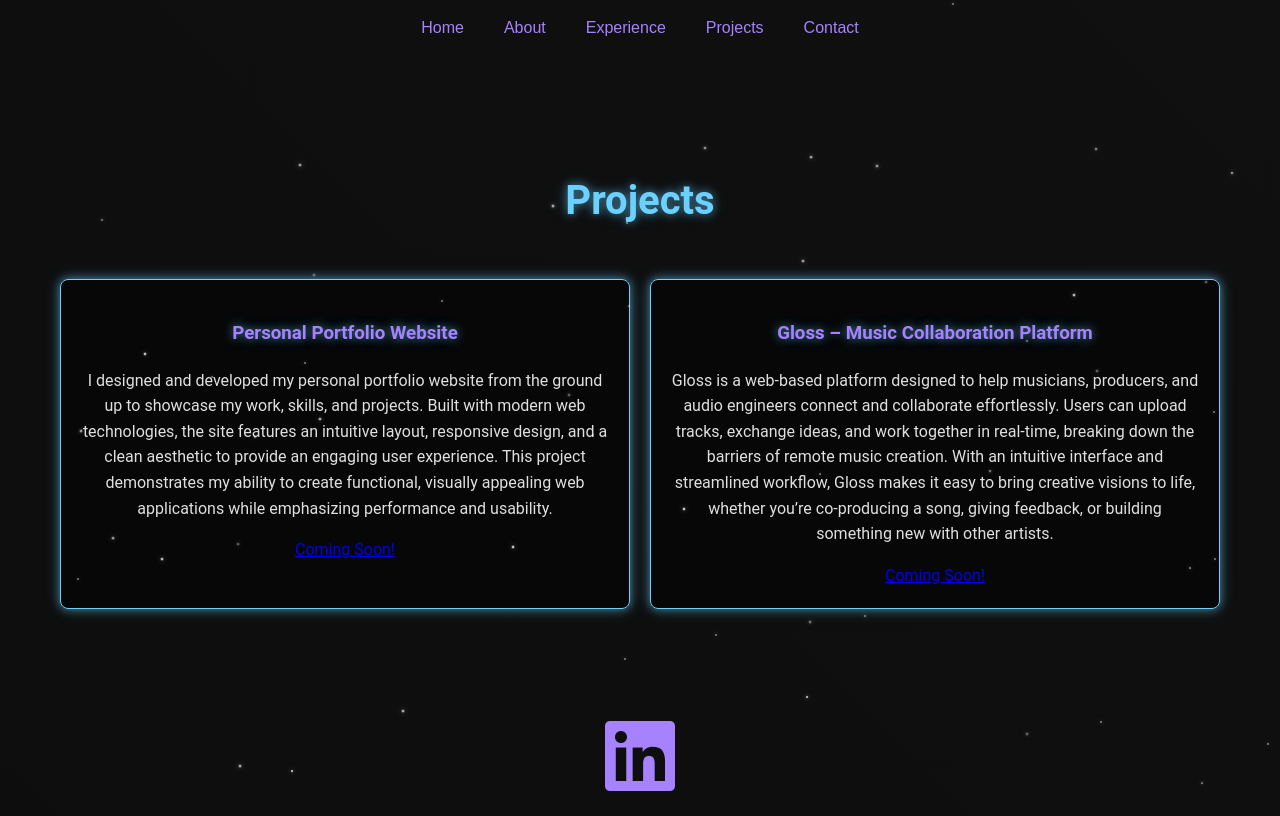
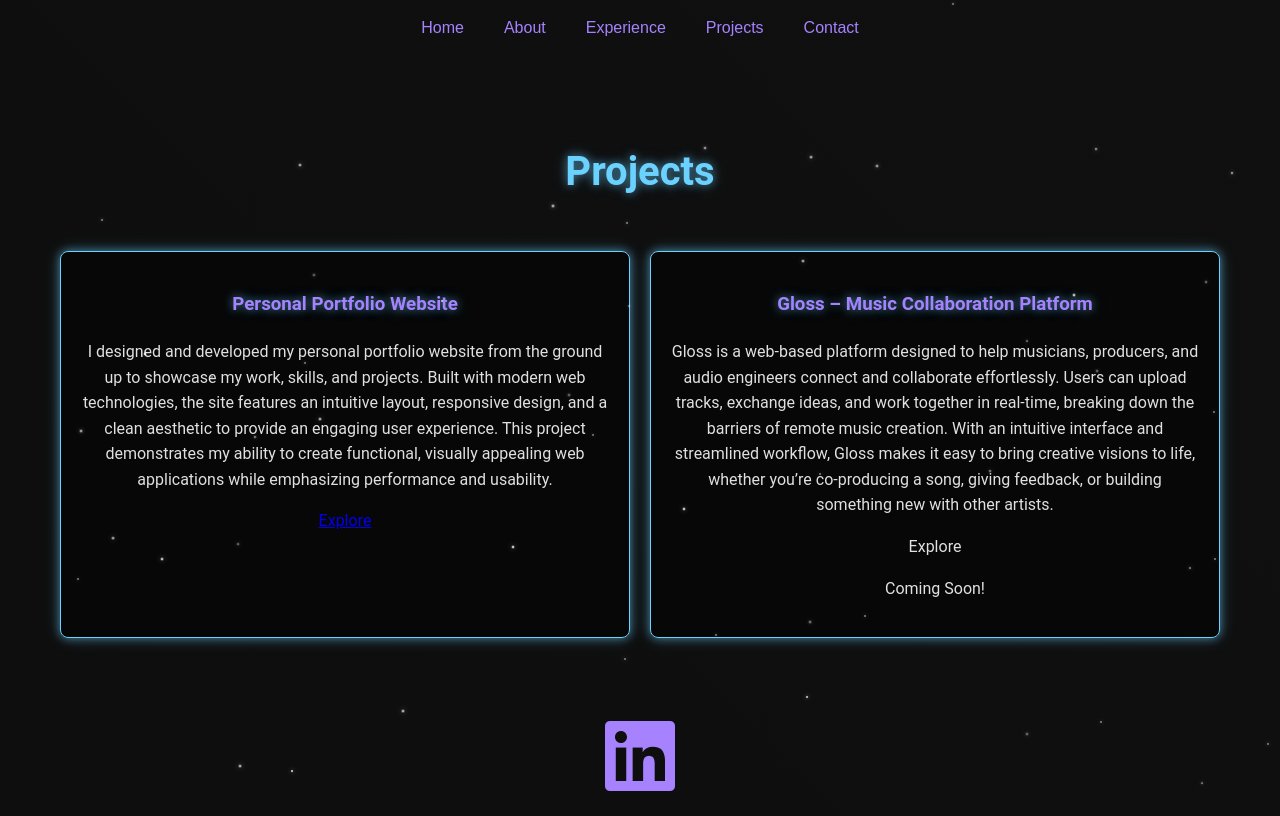
Before and after one commit to nandodecima/portfolio-website, a React (Vite) app: page /projects in a window 1280 px wide. Built offline with nearby package versions, Linux system fonts and the light colour scheme.

Commit message:
Update Projects.jsx

```diff
--- a/src/components/Projects.jsx
+++ b/src/components/Projects.jsx
@@ -6,13 +6,14 @@ const Projects = () => {
     {
       title: 'Personal Portfolio Website',
       description: 'I designed and developed my personal portfolio website from the ground up to showcase my work, skills, and projects. Built with modern web technologies, the site features an intuitive layout, responsive design, and a clean aesthetic to provide an engaging user experience. This project demonstrates my ability to create functional, visually appealing web applications while emphasizing performance and usability.',
-      link: '#',
+      link: 'https://nandodecima-portfolio.netlify.app/',
     },
     {
       title: 'Gloss – Music Collaboration Platform',
       description: 'Gloss is a web-based platform designed to help musicians, producers, and audio engineers connect and collaborate effortlessly. Users can upload tracks, exchange ideas, and work together in real-time, breaking down the barriers of remote music creation. With an intuitive interface and streamlined workflow, Gloss makes it easy to bring creative visions to life, whether you’re co-producing a song, giving feedback, or building something new with other artists.',
-      link: '#',
+      extra:'Coming Soon!'
     },
+
 
     // Add more projects here
   ];
@@ -25,7 +26,8 @@ const Projects = () => {
           <div key={index} className="project-card">
             <h3>{project.title}</h3>
             <p>{project.description}</p>
-            <a href={project.link}>Coming Soon!</a>
+            <a href={project.link}>Explore</a>
+            <p>{project.extra}</p>
           </div>
         ))}
       </div>
```
